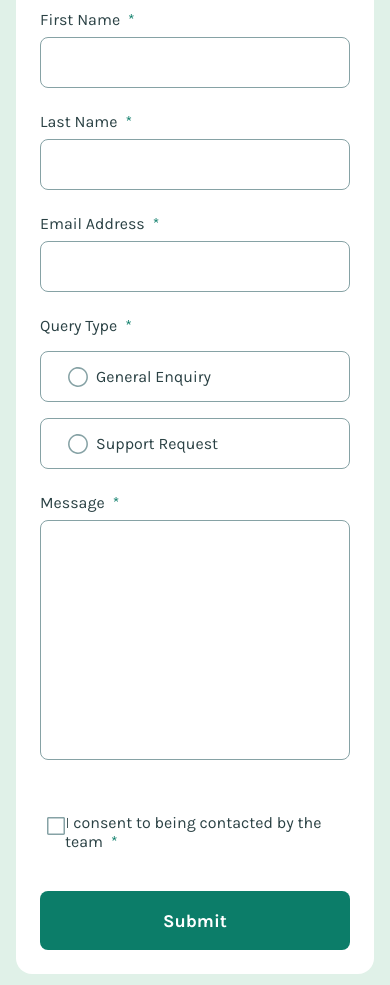
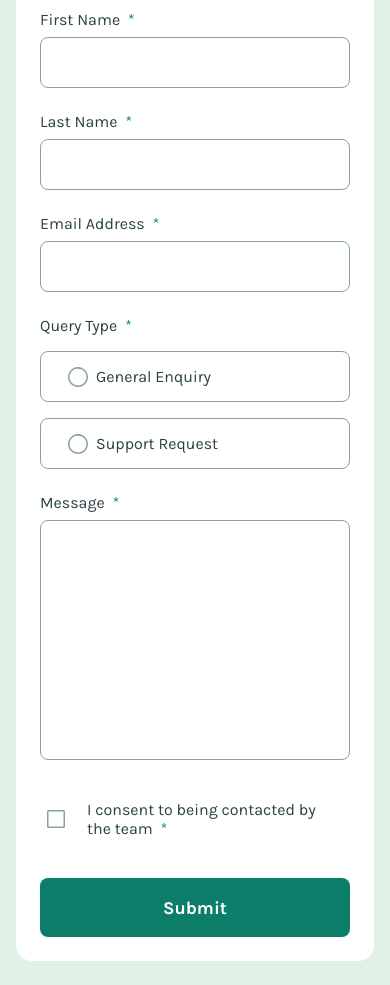
Before and after one commit to Jolijn0101/accessible-form, a plain HTML site: page index.html in a window 390 px wide. Shown: the part 115-1100 px from the top of the page. Drawn offline with Linux system fonts and the light colour scheme.

Commit message:
checkbox bug solved

```diff
--- a/style.css
+++ b/style.css
@@ -130,6 +130,7 @@ textarea {
 
 /* checkbox */
 .checkbox-wrapper {
+    width: 100%;
     display: flex;
     flex-wrap: wrap;
     align-items: center;
@@ -138,6 +139,7 @@ textarea {
 }
 input[type='checkbox'] {
     opacity: 0;
+    border: 2px solid red;
     margin-left: 9px;
     z-index: 100;
 }
@@ -150,10 +152,16 @@ input[type='checkbox'] {
     margin-left: 5px;
 }
 .checkbox-wrapper label {
-    padding: 0 1rem;
+    padding-left: 1rem;
     margin-left: 9px;
 }
+@media screen and (max-width: 460px) {
+    label[for='checkbox'] {
+        width: calc(100% - 3.125rem);
+    }
+}
 
+/* button */
 button {
     width: 100%;
     height: 3.6875rem;
```
